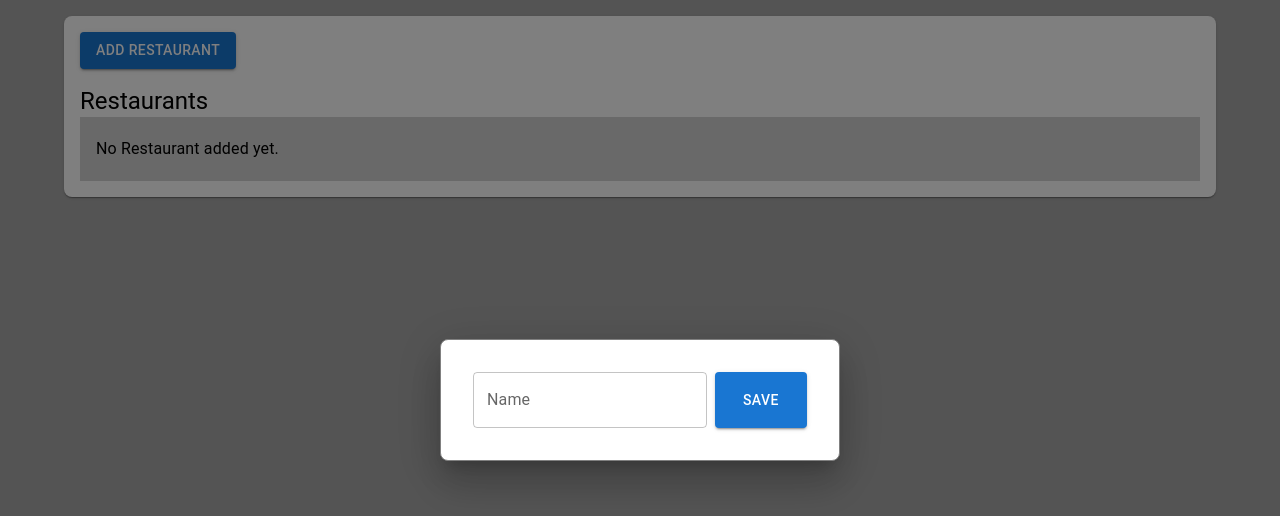
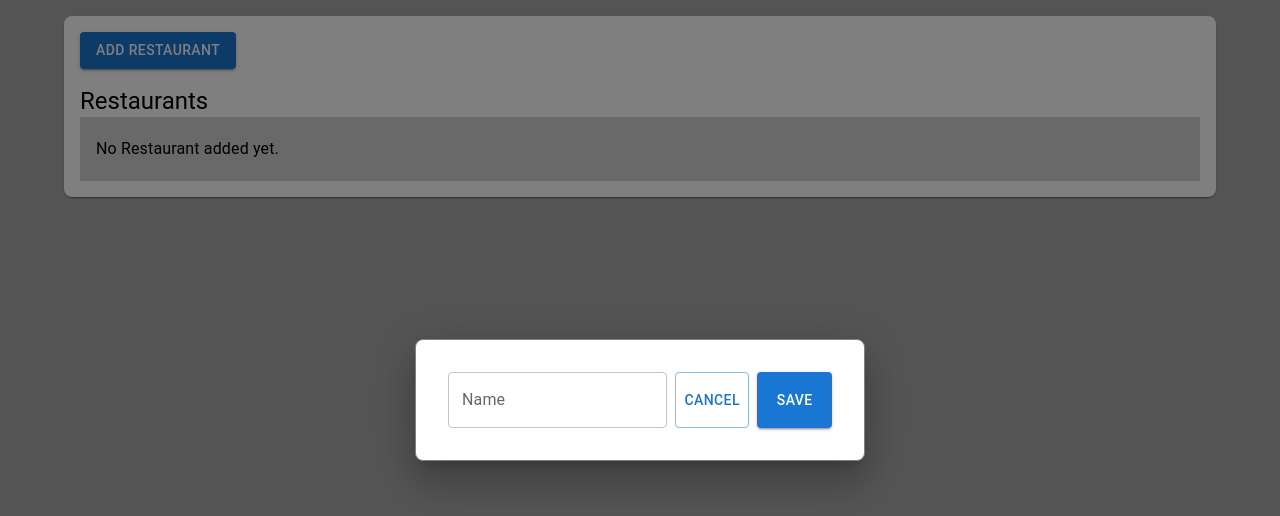
Before and after one commit to gBoole01/react-ts-tdd-restaurant-rating-app, a React (Vite) app: page / in a window 1280 px wide. Both pictures are taken after a click on the button "ADD RESTAURANT". Shown: the top 516 px of the page. Built offline with nearby package versions, Linux system fonts and the light colour scheme.

Commit message:
feat: add cancel button to close the modal

```diff
--- a/src/components/NewRestaurantForm.tsx
+++ b/src/components/NewRestaurantForm.tsx
@@ -3,9 +3,13 @@ import { useState } from 'react'
 
 type NewRestaurantFormProps = {
   onSave: ({ name }: { name: string }) => void
+  onCancel: () => void
 }
 
-export default function NewRestaurantForm({ onSave }: NewRestaurantFormProps) {
+export default function NewRestaurantForm({
+  onSave,
+  onCancel,
+}: NewRestaurantFormProps) {
   const [name, setName] = useState('')
 
   const inputProps = {
@@ -22,15 +26,26 @@ export default function NewRestaurantForm({ onSave }: NewRestaurantFormProps) {
     >
       <TextField
         variant="outlined"
-        sx={{ width: '70%' }}
+        sx={{ width: '60%' }}
         label="Name"
         inputProps={inputProps}
         value={name}
         onChange={(e) => setName(e.target.value)}
       />
       <Button
+        variant="outlined"
+        sx={{ width: '20%' }}
+        onClick={() => {
+          onCancel()
+        }}
+        type="button"
+        data-testid="closeNewRestaurantModalButton"
+      >
+        Cancel
+      </Button>
+      <Button
         variant="contained"
-        sx={{ flexGrow: '1' }}
+        sx={{ width: '20%' }}
         onClick={() => {
           onSave({ name })
           setName('')
--- a/src/components/RestaurantListPage.tsx
+++ b/src/components/RestaurantListPage.tsx
@@ -45,7 +45,7 @@ export default function RestaurantListPage() {
             top: '50%',
             left: '50%',
             transform: 'translate(-50%, -50%)',
-            width: 400,
+            width: 450,
             bgcolor: 'white',
             border: '1px solid gray',
             borderRadius: 2,
@@ -53,7 +53,7 @@ export default function RestaurantListPage() {
             p: 4,
           }}
         >
-          <NewRestaurantForm onSave={onAddRestaurant} />
+          <NewRestaurantForm onSave={onAddRestaurant} onCancel={handleClose} />
         </Box>
       </Modal>
       <RestaurantList restaurants={restaurants} />
```
